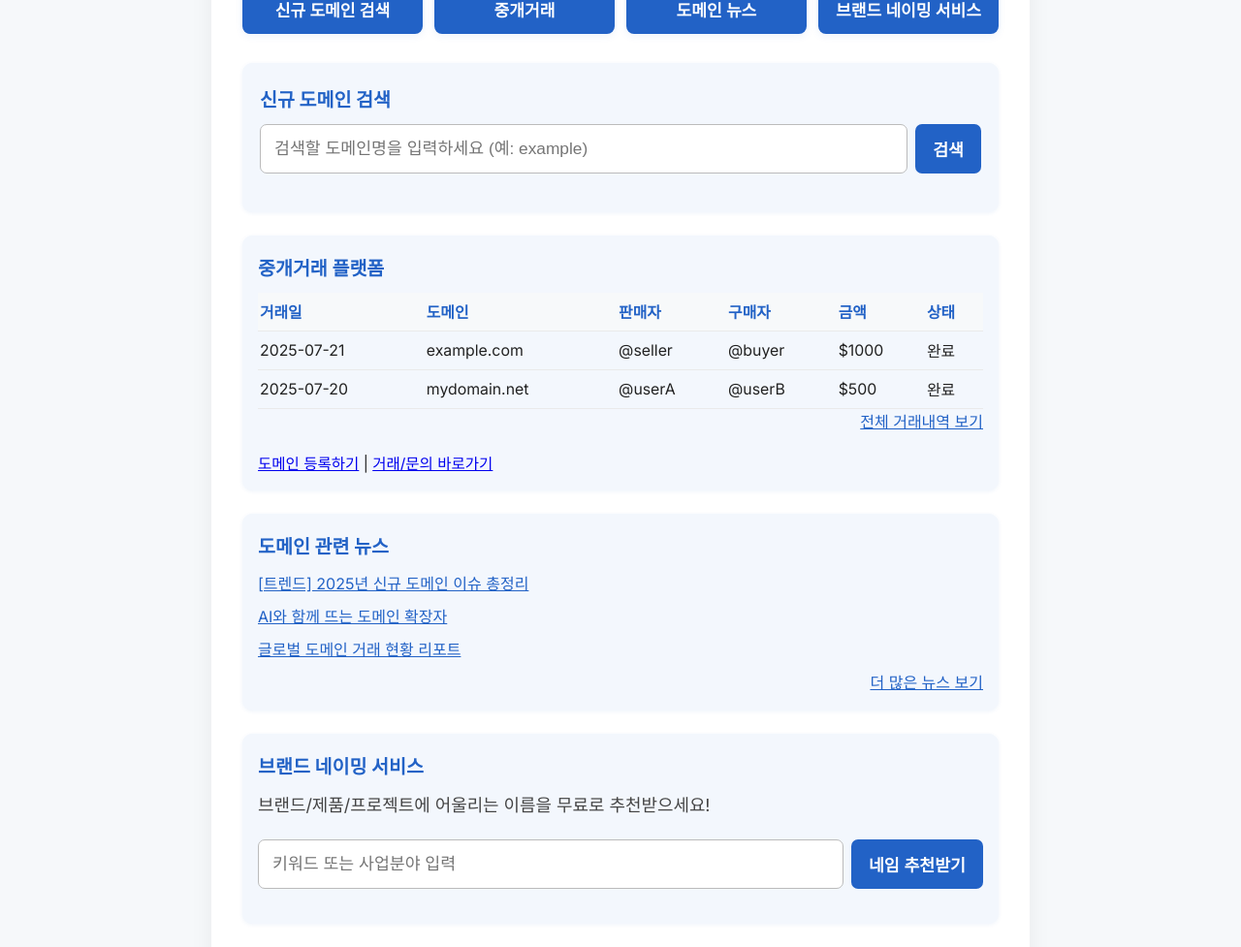
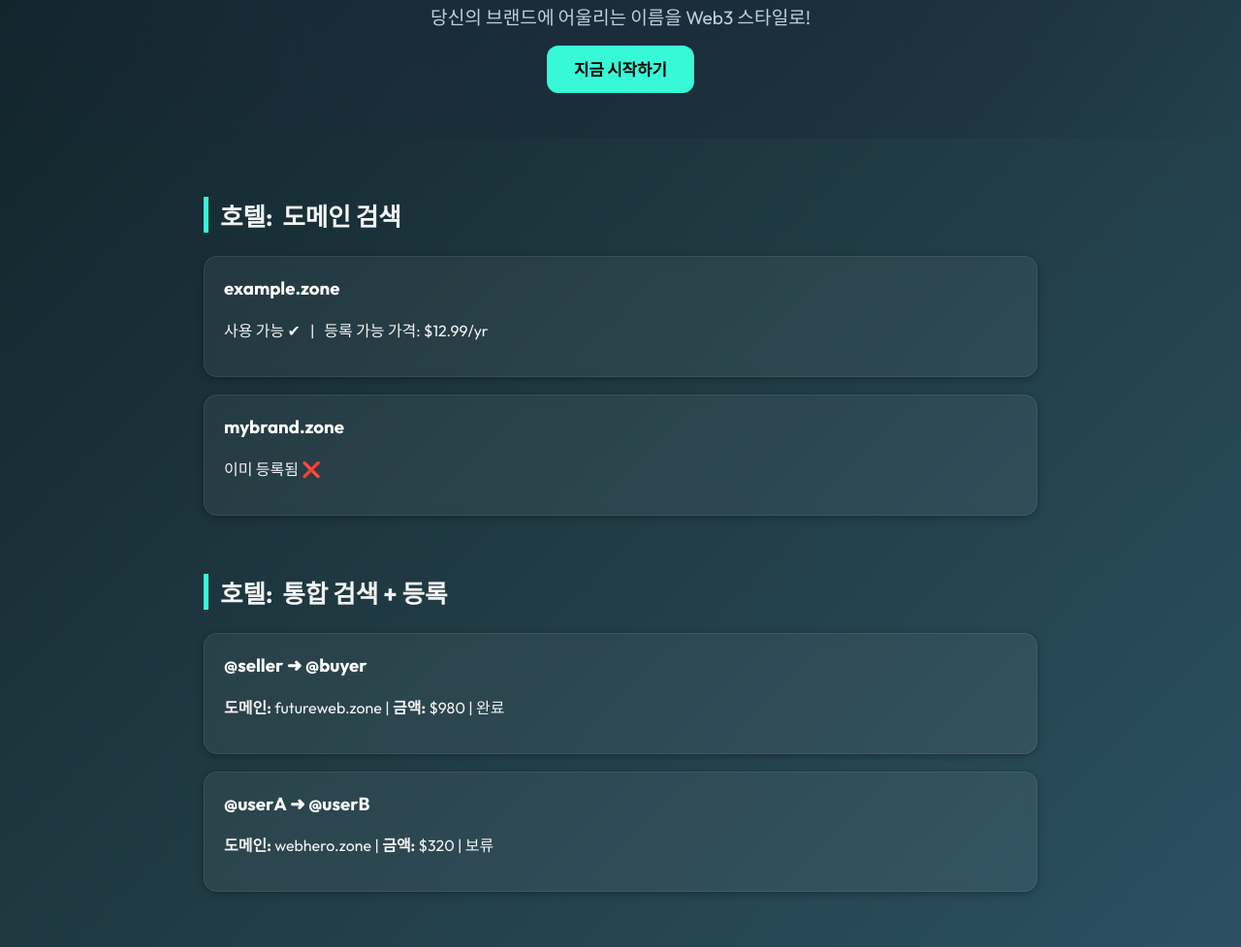
Before and after one commit to ZoMyoungRae/naming.zone, a plain HTML site: page index.html in a window 1280 px wide. Shown: the part 210-1187 px from the top of the page at 97% size. Drawn offline with Linux system fonts and the light colour scheme.

Commit message:
Update index.html

```diff
--- a/index.html
+++ b/index.html
@@ -2,143 +2,117 @@
 <html lang="ko">
 <head>
   <meta charset="UTF-8">
-  <title>naming.zone ─ 도메인 검색 · 중개거래 · 브랜드 네이밍</title>
+  <title>naming.zone — Web3 스타일 리디자인</title>
   <meta name="viewport" content="width=device-width, initial-scale=1.0">
-  <meta name="description" content="신규 도메인 검색, 거래, 브랜드 네이밍, 뉴스까지 한 번에! naming.zone">
-  <link rel="stylesheet" href="https://fonts.googleapis.com/css?family=Inter:400,700&display=swap">
+  <link href="https://fonts.googleapis.com/css2?family=Outfit:wght@400;700&display=swap" rel="stylesheet">
   <style>
-    body { font-family: 'Inter', Arial, sans-serif; background: #f6f8fa; margin: 0; color: #222; }
-    .container { max-width: 780px; margin: 38px auto; background: #fff; border-radius: 16px; box-shadow: 0 4px 24px rgba(0,0,0,0.06); padding: 38px 32px 28px 32px; }
-    .logo { font-size: 2.2rem; font-weight: 700; color: #2262c6; letter-spacing: -2px; }
-    .desc { color: #444; font-size: 1.12rem; margin-bottom: 24px; }
-    .menu { display: flex; gap: 12px; margin-bottom: 30px; flex-wrap: wrap; }
-    .menu a { flex: 1 1 160px; text-align: center; padding: 13px; background: #2262c6; color: #fff; border-radius: 8px; text-decoration: none; font-weight: 600; transition: background 0.2s; box-shadow: 0 2px 8px rgba(34,98,198,0.08); font-size: 1.07rem; }
-    .menu a:hover { background: #174aa9; }
-    .section { margin-bottom: 36px; }
-    .section-title { font-size: 1.22rem; font-weight: 700; color: #2262c6; margin-bottom: 12px; }
-    .search-box { background: #f3f7fd; border-radius: 10px; padding: 22px 18px; margin-bottom: 24px; box-shadow: 0 1px 4px rgba(34,98,198,0.07); }
-    .search-form { display: flex; gap: 8px; }
-    .search-form input { flex: 1; padding: 14px; font-size: 1.08rem; border: 1px solid #bbb; border-radius: 7px; }
-    .search-form button { background: #2262c6; color: #fff; border: none; border-radius: 7px; padding: 0 18px; font-size: 1.08rem; font-weight: 600; cursor: pointer; }
-    .search-form button:hover { background: #174aa9; }
-    .card { background: #f3f7fd; border-radius: 10px; padding: 18px 16px; margin-bottom: 24px; box-shadow: 0 1px 4px rgba(34,98,198,0.07); }
-    table { width: 100%; border-collapse: collapse; }
-    th, td { padding: 8px 2px; text-align: left; font-size: 0.99rem; border-bottom: 1px solid #eaeaea; }
-    th { color: #2262c6; font-weight: 600; background: #f7f9fa; }
-    .news-list { margin: 0; padding: 0; list-style: none; }
-    .news-list li { margin-bottom: 10px; }
-    .news-list a { color: #2262c6; text-decoration: underline; }
-    .footer { text-align: center; color: #888; font-size: 0.97rem; margin-top: 34px; padding-bottom: 4px; }
-    @media (max-width: 820px) { .container { padding: 12px 4px 16px 4px; } .menu a { padding: 10px; font-size: 1rem; } .logo { font-size: 1.35rem; } }
+    body {
+      margin: 0;
+      font-family: 'Outfit', sans-serif;
+      background: linear-gradient(135deg, #0f2027, #203a43, #2c5364);
+      color: #f4f4f4;
+    }
+    .hero {
+      text-align: center;
+      padding: 100px 20px 60px;
+      background: radial-gradient(circle at top, #1a2a3a, transparent);
+    }
+    .hero h1 {
+      font-size: 2.8rem;
+      font-weight: 700;
+      background: linear-gradient(to right, #38f9d7, #43e97b);
+      -webkit-background-clip: text;
+      -webkit-text-fill-color: transparent;
+      margin-bottom: 12px;
+    }
+    .hero p {
+      font-size: 1.2rem;
+      color: #c0cfdc;
+    }
+    .cta {
+      margin-top: 28px;
+    }
+    .cta a {
+      padding: 14px 28px;
+      background: #38f9d7;
+      color: #000;
+      border-radius: 12px;
+      text-decoration: none;
+      font-weight: 600;
+      font-size: 1.05rem;
+      transition: all 0.2s;
+    }
+    .cta a:hover {
+      background: #43e97b;
+      color: #000;
+    }
+    .section {
+      max-width: 860px;
+      margin: 60px auto;
+      padding: 0 20px;
+    }
+    .section h2 {
+      font-size: 1.6rem;
+      border-left: 5px solid #38f9d7;
+      padding-left: 12px;
+      margin-bottom: 24px;
+    }
+    .card {
+      background: rgba(255,255,255,0.05);
+      border: 1px solid rgba(255,255,255,0.08);
+      border-radius: 14px;
+      padding: 20px;
+      margin-bottom: 18px;
+      box-shadow: 0 2px 8px rgba(0,0,0,0.3);
+      backdrop-filter: blur(6px);
+    }
+    .card h3 {
+      margin-top: 0;
+      color: #ffffff;
+    }
+    .footer {
+      text-align: center;
+      color: #888;
+      font-size: 0.9rem;
+      padding: 60px 0 20px;
+    }
   </style>
 </head>
 <body>
-  <div class="container">
-    <div class="logo">naming.zone</div>
-    <div class="desc">
-      신규 도메인 검색, 거래, 브랜드 네이밍, 뉴스까지 한 번에!<br>
-      <span style="color:#e62d2d;font-weight:600;">운영 수수료 5%</span> <span style="color:#888;">(결제대행 수수료 별도)</span>
+  <section class="hero">
+    <h1>naming.zone</h1>
+    <p>당신의 브랜드에 어울리는 이름을 Web3 스타일로!</p>
+    <div class="cta">
+      <a href="#search">지금 시작하기</a>
     </div>
+  </section>
 
-    <div class="menu">
-      <a href="#search">신규 도메인 검색</a>
-      <a href="#market">중개거래</a>
-      <a href="#news">도메인 뉴스</a>
-      <a href="#naming">브랜드 네이밍 서비스</a>
+  <section class="section" id="search">
+    <h2>호텔:  도메인 검색</h2>
+    <div class="card">
+      <h3>example.zone</h3>
+      <p>사용 가능 ✔   |   등록 가능 가격: $12.99/yr</p>
     </div>
+    <div class="card">
+      <h3>mybrand.zone</h3>
+      <p>이미 등록됨 ❌</p>
+    </div>
+  </section>
 
-    <div class="section search-box" id="search">
-      <div class="section-title">신규 도메인 검색</div>
-      <form class="search-form" onsubmit="event.preventDefault(); searchDomain();">
-        <input type="text" id="domainSearchInput" placeholder="검색할 도메인명을 입력하세요 (예: example)">
-        <button type="submit">검색</button>
-      </form>
-      <div id="searchResult" style="margin-top:18px;font-size:1.07rem;color:#174aa9;"></div>
+  <section class="section">
+    <h2>호텔:  통합 검색 + 등록</h2>
+    <div class="card">
+      <h3>@seller ➜ @buyer</h3>
+      <p><strong>도메인:</strong> futureweb.zone | <strong>금액:</strong> $980 | 완료</p>
     </div>
+    <div class="card">
+      <h3>@userA ➜ @userB</h3>
+      <p><strong>도메인:</strong> webhero.zone | <strong>금액:</strong> $320 | 보류</p>
+    </div>
+  </section>
 
-    <div class="section card" id="market">
-      <div class="section-title">중개거래 플랫폼</div>
-      <table>
-        <thead>
-          <tr>
-            <th>거래일</th>
-            <th>도메인</th>
-            <th>판매자</th>
-            <th>구매자</th>
-            <th>금액</th>
-            <th>상태</th>
-          </tr>
-        </thead>
-        <tbody>
-          <tr><td>2025-07-21</td><td>example.com</td><td>@seller</td><td>@buyer</td><td>$1000</td><td>완료</td></tr>
-          <tr><td>2025-07-20</td><td>mydomain.net</td><td>@userA</td><td>@userB</td><td>$500</td><td>완료</td></tr>
-        </tbody>
-      </table>
-      <div style="text-align:right;"><a href="deals/deals.json" style="color:#2262c6;text-decoration:underline;">전체 거래내역 보기</a></div>
-      <div style="margin-top:20px;font-size:0.97rem;">
-        <a href="https://github.com/ZoMyoungRae/domain-marketplace/issues/new?template=domain-register.md" target="_blank">도메인 등록하기</a> |
-        <a href="https://github.com/ZoMyoungRae/domain-marketplace/issues" target="_blank">거래/문의 바로가기</a>
-      </div>
-    </div>
-
-    <div class="section card" id="news">
-      <div class="section-title">도메인 관련 뉴스</div>
-      <ul class="news-list">
-        <li><a href="https://domainnews.com/latest-trends" target="_blank">[트렌드] 2025년 신규 도메인 이슈 총정리</a></li>
-        <li><a href="https://domainnews.com/ai-domains" target="_blank">AI와 함께 뜨는 도메인 확장자</a></li>
-        <li><a href="https://domainnews.com/market-report" target="_blank">글로벌 도메인 거래 현황 리포트</a></li>
-      </ul>
-      <div style="text-align:right;"><a href="https://domainnews.com/" style="color:#2262c6;text-decoration:underline;" target="_blank">더 많은 뉴스 보기</a></div>
-    </div>
-
-    <div class="section card" id="naming">
-      <div class="section-title">브랜드 네이밍 서비스</div>
-      <div class="desc">
-        브랜드/제품/프로젝트에 어울리는 이름을 무료로 추천받으세요!
-      </div>
-      <form class="search-form" onsubmit="event.preventDefault(); suggestName();">
-        <input type="text" id="brandKeyword" placeholder="키워드 또는 사업분야 입력">
-        <button type="submit">네임 추천받기</button>
-      </form>
-      <div id="nameResult" style="margin-top:18px;font-size:1.07rem;color:#174aa9;"></div>
-    </div>
-
-    <div class="footer">
-      Powered by Hidiworks & naming.zone
-    </div>
+  <div class="footer">
+    &copy; 2025 naming.zone • Designed by Hidi
   </div>
-  <script>
-    // 신규 도메인 검색 API 연동 예시 (실제 API 주소/구조로 수정 필요)
-    async function searchDomain() {
-      const query = document.getElementById('domainSearchInput').value.trim();
-      const resultElem = document.getElementById('searchResult');
-      if (!query) {
-        resultElem.textContent = '도메인명을 입력하세요!';
-        return;
-      }
-      resultElem.textContent = '검색 중...';
-      // 실제 API 연동 예시 (아래 코드 주석 해제/수정 필요)
-      // let response = await fetch(`https://api.naming.zone/search?name=${encodeURIComponent(query)}`);
-      // let data = await response.json();
-      // 아래는 임시 예시 결과
-      setTimeout(() => {
-        resultElem.innerHTML = `<strong>${query}.zone</strong> <span style="color:green;">사용 가능!</span>`;
-      }, 700);
-    }
-
-    // 브랜드 네이밍 추천 예시 (실제 AI 연동/컨설팅으로 교체 가능)
-    function suggestName() {
-      const keyword = document.getElementById('brandKeyword').value.trim();
-      const resultElem = document.getElementById('nameResult');
-      if (!keyword) {
-        resultElem.textContent = '키워드나 사업분야를 입력하세요!';
-        return;
-      }
-      resultElem.textContent = '네임 추천 중...';
-      setTimeout(() => {
-        resultElem.innerHTML = `<strong>추천 브랜드명:</strong> ${keyword}Zone, ${keyword}Hub, ${keyword}ly, ${keyword}Works`;
-      }, 800);
-    }
-  </script>
 </body>
 </html>
```
